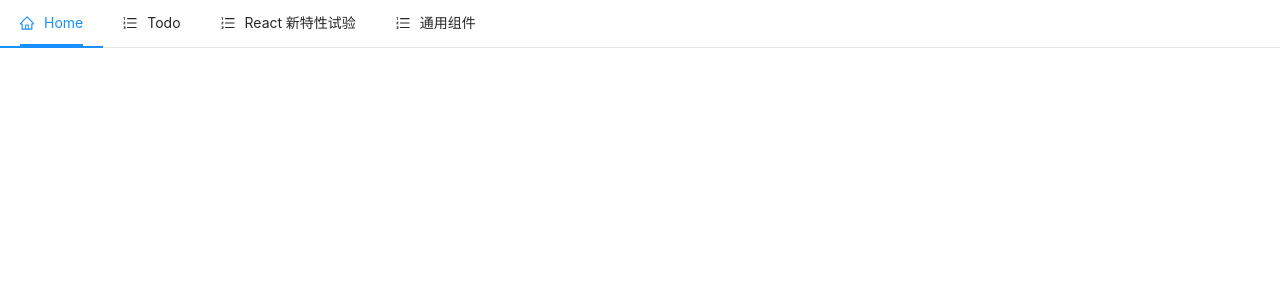
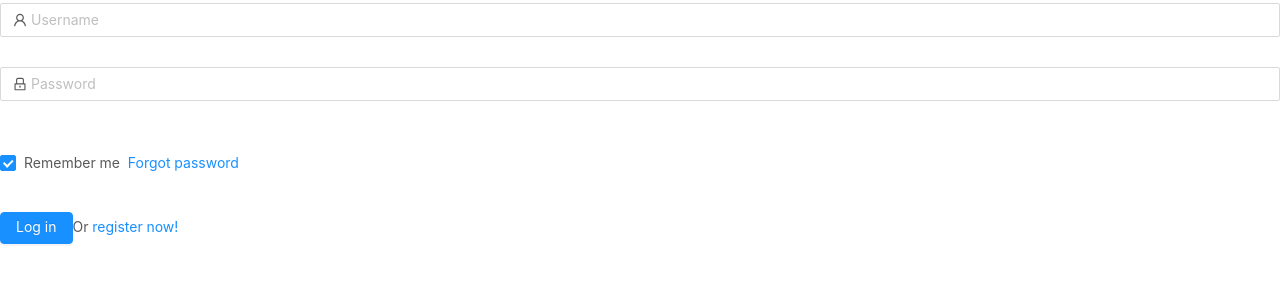
Before and after one commit to YueJingGe/webpack-react, a React app: page /login in a window 1280 px wide. Shown: the top 300 px of the page. Built offline with nearby package versions, Linux system fonts and the light colour scheme.

Commit message:
开发登录页

```diff
--- a/src/App.js
+++ b/src/App.js
@@ -1,7 +1,5 @@
 import React, { lazy, Suspense } from "react";
-import { BrowserRouter as Router, Route, Link } from "react-router-dom";
-import { HomeOutlined, OrderedListOutlined } from '@ant-design/icons';
-import { Menu } from 'antd';
+import { BrowserRouter as Router, Route } from "react-router-dom";
 import "./index.less";
 
 const Loading = () => <div>loading...</div>;
@@ -14,47 +12,33 @@ function LazyLoad(handle) {
         <OtherComponent />
       </Suspense>
     );
-  }
+  };
 }
 
-const Home = LazyLoad(()=> import(/* webpackChunkName: "Home" */ './components/Home'));
-const Todo = LazyLoad(() => import(/* webpackChunkName: "Todo" */ './components/Todo'));
-const TestReact = LazyLoad(() => import(/* webpackChunkName: "TestReact" */ './components/TestReact'));
-const GeneralCom = LazyLoad(() => import(/* webpackChunkName: "GeneralCom" */ './components/GeneralCom'));
+const Home = LazyLoad(() =>
+  import(/* webpackChunkName: "Home" */ "./components/Home")
+);
+const Todo = LazyLoad(() =>
+  import(/* webpackChunkName: "Todo" */ "./components/Todo")
+);
+const TestReact = LazyLoad(() =>
+  import(/* webpackChunkName: "TestReact" */ "./components/TestReact")
+);
+const GeneralCom = LazyLoad(() =>
+  import(/* webpackChunkName: "GeneralCom" */ "./components/GeneralCom")
+);
+const Login = LazyLoad(() =>
+  import(/* webpackChunkName: "GeneralCom" */ "./pages/Login")
+);
 
 function App() {
   return (
     <Router>
-      <Menu mode="horizontal">
-        <Menu.Item key="mail">
-          <Link to="/">
-            <HomeOutlined />
-            Home
-          </Link>
-        </Menu.Item>
-        <Menu.Item key="app">
-          <Link to="/todo">
-            <OrderedListOutlined />
-            Todo
-          </Link>
-        </Menu.Item>
-        <Menu.Item key="testreact">
-          <Link to="/testreact">
-            <OrderedListOutlined />
-            React 新特性试验
-          </Link>
-        </Menu.Item>
-        <Menu.Item key="generalcom">
-          <Link to="/generalcom">
-            <OrderedListOutlined />
-            通用组件
-          </Link>
-        </Menu.Item>
-      </Menu>
       <Route path="/" exact component={Home} />
       <Route path="/todo" exact component={Todo} />
       <Route path="/testreact" exact component={TestReact} />
       <Route path="/generalcom" exact component={GeneralCom} />
+      <Route path="/login" exact component={Login} />
     </Router>
   );
 }
--- a/src/components/Home/index.js
+++ b/src/components/Home/index.js
@@ -1,19 +1,50 @@
-import React from 'react';
+import React, { useState } from "react";
+import { Link } from "react-router-dom";
+import { Menu, Button } from "antd";
+
+import {
+  HomeOutlined,
+  OrderedListOutlined,
+  MenuUnfoldOutlined,
+  MenuFoldOutlined,
+} from "@ant-design/icons";
+
 function renderB() {
   console.log(111);
-  import(/* webpackChunkName: "b" */ './b').then(function(module){
+  import(/* webpackChunkName: "b" */ "./b").then(function (module) {
     const b = module.default;
     b();
-  })
+  });
 }
 
-class Home extends React.Component{
-  render() {
-    return <div>
+function Home() {
+  const [collapsed, toggleCollapsed] = useState(false);
+  return (
+    <div>
+      {/* <Button
+        type="primary"
+        onClick={() => toggleCollapsed(!collapsed)}
+      >
+        {React.createElement(collapsed ? MenuUnfoldOutlined : MenuFoldOutlined)}
+      </Button> */}
+      <Menu mode="horizontal" defaultSelectedKeys={["mail"]}>
+        <Menu.Item key="mail" icon={<HomeOutlined />}>
+          <Link to="/">Home</Link>
+        </Menu.Item>
+        <Menu.Item key="app" icon={<OrderedListOutlined />}>
+          <Link to="/todo">Todo</Link>
+        </Menu.Item>
+        <Menu.Item key="testreact" icon={<OrderedListOutlined />}>
+          <Link to="/testreact">React 新特性试验</Link>
+        </Menu.Item>
+        <Menu.Item key="generalcom" icon={<OrderedListOutlined />}>
+          <Link to="/generalcom">通用组件</Link>
+        </Menu.Item>
+      </Menu>
       <header>Home List</header>
-      <button onClick={()=>renderB()}>点击验证按需加载</button>
+      <button onClick={() => renderB()}>点击验证按需加载</button>
     </div>
-  }
+  );
 }
 
 export default Home;
--- a/src/components/Todo/index.less
+++ b/src/components/Todo/index.less
@@ -1,4 +1,4 @@
-.todo-container{
+.todo_container {
   width: 400px;
   margin: 10px auto;
   padding: 10px;
@@ -10,8 +10,3 @@
     padding-top: 20px;
   }
 }
-
-.todo-list{
-
-
-}
--- a/src/index.less
+++ b/src/index.less
@@ -1,25 +1,23 @@
-@font-face{
-  font-family: 'MyFont';
-  src: url('../static/my-font.woff') format('woff');
+@font-face {
+  font-family: "MyFont";
+  src: url("../static/my-font.woff") format("woff");
   font-weight: 600;
   font-style: normal;
 }
-
-.hello {
-  color: red;
-  font-family: 'MyFont';
-  background: url('../static/1.jpg');
+html,
+body,
+h1,
+h2,
+p,
+ul {
+  padding: 0;
+  margin: 0;
 }
 
-ul{
+ul {
   list-style: none;
 }
 
 .line-through {
   text-decoration: line-through;
 }
-
-html, body, h1, h2, p, ul{
-  padding: 0;
-  margin: 0;
-}
--- /dev/null
+++ b/src/pages/Login/index.js
@@ -0,0 +1,63 @@
+import React from "react";
+import { Form, Input, Button, Checkbox } from "antd";
+import { UserOutlined, LockOutlined } from "@ant-design/icons";
+import styles from "./index.less";
+
+const Login = () => {
+  const onFinish = (values) => {
+    console.log("Received values of form: ", values);
+  };
+
+  return (
+    <div className={styles.login_form_container}>
+      <Form
+        name="normal_login"
+        className="login-form"
+        initialValues={{ remember: true }}
+        onFinish={onFinish}
+      >
+        <Form.Item
+          name="username"
+          rules={[{ required: true, message: "Please input your Username!" }]}
+        >
+          <Input
+            prefix={<UserOutlined className="site-form-item-icon" />}
+            placeholder="Username"
+          />
+        </Form.Item>
+        <Form.Item
+          name="password"
+          rules={[{ required: true, message: "Please input your Password!" }]}
+        >
+          <Input
+            prefix={<LockOutlined className="site-form-item-icon" />}
+            type="password"
+            placeholder="Password"
+          />
+        </Form.Item>
+        <Form.Item>
+          <Form.Item name="remember" valuePropName="checked" noStyle>
+            <Checkbox>Remember me</Checkbox>
+          </Form.Item>
+
+          <a className="login-form-forgot" href="">
+            Forgot password
+          </a>
+        </Form.Item>
+
+        <Form.Item>
+          <Button
+            type="primary"
+            htmlType="submit"
+            className="login-form-button"
+          >
+            Log in
+          </Button>
+          Or <a href="">register now!</a>
+        </Form.Item>
+      </Form>
+    </div>
+  );
+};
+
+export default Login;
--- /dev/null
+++ b/src/pages/Login/index.less
@@ -0,0 +1,4 @@
+.login_form_container {
+    width: 590px;
+    margin: 0 auto;
+}
--- a/webpack.common.js
+++ b/webpack.common.js
@@ -4,8 +4,24 @@ const CleanWebpackPlugin = require("clean-webpack-plugin");
 const webpack = require("webpack");
 
 module.exports = {
+  resolve: {
+    alias: {
+      // 别名
+      "@src": path.resolve("src"),
+      "@components": path.resolve("src/components"),
+      "@pages": path.resolve("src/pages"),
+    },
+  },
+  // 将不怎么需要更新的第三方库脱离webpack打包，不被打入bundle中，从而减少打包时间
+  // externals: {
+  //   react: "React",
+  //   "react-dom": "ReactDOM",
+  //   "react-router-dom": "ReactRouterDOM",
+  //   "react-redux": "react-redux",
+  //   redux: "redux",
+  // },
   entry: {
-    app: "./src/index.js"
+    app: "./src/index.js",
   },
   output: {
     /**
@@ -15,15 +31,15 @@ module.exports = {
      */
     filename: "[name].[hash].js",
     chunkFilename: "[name].js", // 设置按需加载后的chunk名字
-    path: path.resolve(__dirname, "dist") // resolver 是一个库(library)，用于帮助找到模块的绝对路径
+    path: path.resolve(__dirname, "dist"), // resolver 是一个库(library)，用于帮助找到模块的绝对路径
   },
   plugins: [
     new CleanWebpackPlugin(),
     new HtmlWebpackPlugin({
       title: "从零搭建webpack-react",
-      template: "src/assets/index.html"
+      template: "src/assets/index.html",
     }), // 目的：在 dist 文件下生成一个 html 文件，引用所有的新生成的 bundle
-    new webpack.HashedModuleIdsPlugin() // 不论是否添加任何新的本地依赖，对于前后两次构建，vendor hash 都应该保持一致：
+    new webpack.HashedModuleIdsPlugin(), // 不论是否添加任何新的本地依赖，对于前后两次构建，vendor hash 都应该保持一致：
   ],
   optimization: {
     splitChunks: {
@@ -31,9 +47,9 @@ module.exports = {
         vendor: {
           chunks: "all",
           test: /[\\/]node_modules[\\/]/,
-          name: "vendors"
-        } // 将第三方库（例如 lodash 或 react）提取到单独的 vendor chunk 文件中
-      }
+          name: "vendors",
+        }, // 将第三方库（例如 lodash 或 react）提取到单独的 vendor chunk 文件中
+      },
     }, // 代码分离，防止重复
     /**
      * runtime，以及伴随的 manifest 数据，用于管理所有模块的交互。
@@ -41,7 +57,7 @@ module.exports = {
      * 它包含：在模块交互时，连接模块所需的加载和解析逻辑。
      * 包括：已经加载到浏览器中的连接模块逻辑，以及尚未加载模块的延迟加载逻辑。
      */
-    runtimeChunk: "single" // 将 runtime 代码拆分为一个单独的 chunk
+    runtimeChunk: "single", // 将 runtime 代码拆分为一个单独的 chunk
   },
   module: {
     rules: [
@@ -59,49 +75,51 @@ module.exports = {
                 "import",
                 {
                   libraryName: "antd",
-                  style: true
-                }
-              ]
-            ]
-          }
-        }
+                  style: true,
+                },
+              ],
+            ],
+          },
+        },
       },
       {
         test: /\.(css|less)$/,
         use: [
           {
-            loader: "style-loader"
-          },{
-            loader: "css-loader"
-          },{
+            loader: "style-loader",
+          },
+          {
+            loader: "css-loader",
+          },
+          {
             loader: "less-loader",
             options: {
               modifyVars: {
                 "primary-color": "#1DA57A",
                 "link-color": "#1DA57A",
-                "border-radius-base": "2px"
+                "border-radius-base": "2px",
               },
-              javascriptEnabled: true // 很重要
-            }
-          }
-        ]
+              javascriptEnabled: true, // 很重要
+            },
+          },
+        ],
       }, // 所有以 .css 结尾的文件都被提供给 style-loader 和 css-loader 以及 less-loader
       {
         test: /\.(jpg|png|gif|svg)$/,
-        use: ["file-loader"]
+        use: ["file-loader"],
       }, // 加载 images 图像
       {
         test: /\.(woff|woff2|eot|ttf|otf)$/,
-        use: ["file-loader"]
+        use: ["file-loader"],
       }, // 加载 fonts 字体
       {
         test: /\.(csv|tsv)$/,
-        use: ["csv-loader"]
+        use: ["csv-loader"],
       }, // 加载 CSV、TSV
       {
         test: /\.xml$/,
-        use: ["xml-loader"]
-      } // 加载 xml 文件
-    ]
-  }
+        use: ["xml-loader"],
+      }, // 加载 xml 文件
+    ],
+  },
 };
```
Also changed, not shown: 1 other file (tests, documents, lock files or other folders).
